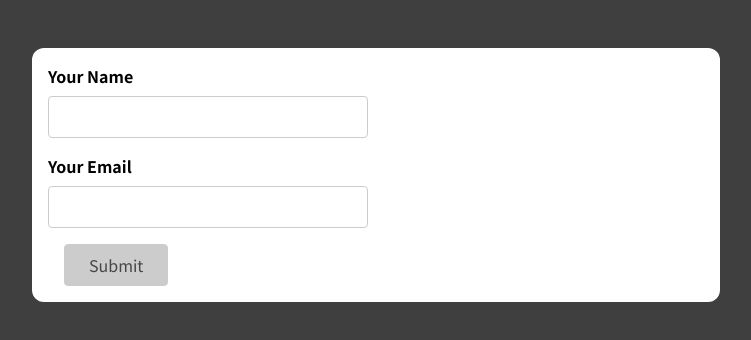
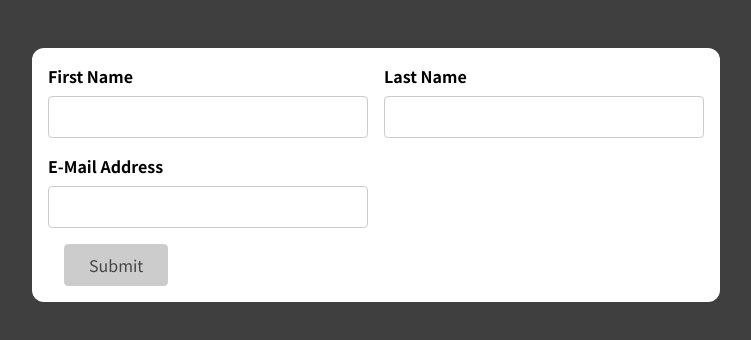
Before and after one commit to omergencoglu/forms-and-input-react, a React (Create React App) app: page / in a window 1280 px wide. Shown: the top 340 px of the page, without its empty margins (264-1015 px from the left). Built offline with nearby package versions, Linux system fonts and the light colour scheme.

Commit message:
Add BasicForm validation

```diff
--- a/src/App.js
+++ b/src/App.js
@@ -1,9 +1,9 @@
-import SimpleInput from './components/SimpleInput';
+import BasicForm from "./components/BasicForm";
 
 function App() {
   return (
     <div className="app">
-      <SimpleInput />
+      <BasicForm />
     </div>
   );
 }
--- a/src/components/BasicForm.js
+++ b/src/components/BasicForm.js
@@ -1,22 +1,119 @@
+import useInputNew from "../hooks/use-input-new";
+
 const BasicForm = (props) => {
+  const {
+    value: enteredFirstName,
+    isValid: firstNameIsValid,
+    hasError: firstNameHasError,
+    valueChangeHandler: firstNameChangeHandler,
+    inputBlurHandler: firstNameBlurHandler,
+    reset: firstNameReset,
+  } = useInputNew((value) => value.trim() !== "");
+
+  const {
+    value: enteredLastName,
+    isValid: lastNameIsValid,
+    hasError: lastNameHasError,
+    valueChangeHandler: lastNameChangeHandler,
+    inputBlurHandler: lastNameBlurHandler,
+    reset: lastNameReset,
+  } = useInputNew((value) => value.trim() !== "");
+
+  const {
+    value: enteredEmail,
+    isValid: emailIsValid,
+    hasError: emailHasError,
+    valueChangeHandler: emailChangeHandler,
+    inputBlurHandler: emailBlurHandler,
+    reset: emailReset,
+  } = useInputNew((value) => value.includes("@"));
+
+  let formIsValid = false;
+
+  if (firstNameIsValid && lastNameIsValid && emailIsValid) {
+    formIsValid = true;
+  }
+
+  const formSubmissionHandler = (event) => {
+    event.preventDefault();
+
+    if (!firstNameIsValid) {
+      return;
+    }
+    if (!lastNameIsValid) {
+      return;
+    }
+    if (!emailIsValid) {
+      return;
+    }
+
+    console.log(enteredFirstName);
+    console.log(enteredLastName);
+    console.log(enteredEmail);
+
+    // nameInputRef.current.value = ""; => Not ideal, don't manipulate the dom
+    firstNameReset();
+    lastNameReset();
+    emailReset();
+  };
+
+  const firstNameInputClasses = firstNameHasError
+    ? "form-control invalid"
+    : "form-control";
+
+  const lastNameInputClasses = lastNameHasError
+    ? "form-control invalid"
+    : "form-control";
+
+  const emailInputClasses = emailHasError
+    ? "form-control invalid"
+    : "form-control";
+
   return (
-    <form>
-      <div className='control-group'>
-        <div className='form-control'>
-          <label htmlFor='name'>First Name</label>
-          <input type='text' id='name' />
+    <form onSubmit={formSubmissionHandler}>
+      <div className="control-group">
+        <div className={firstNameInputClasses}>
+          <label htmlFor="fistName">First Name</label>
+          <input
+            type="text"
+            id="firstName"
+            value={enteredFirstName}
+            onChange={firstNameChangeHandler}
+            onBlur={firstNameBlurHandler}
+          />
+          {firstNameHasError && (
+            <p className="error-text">First name must not be empty.</p>
+          )}
         </div>
-        <div className='form-control'>
-          <label htmlFor='name'>Last Name</label>
-          <input type='text' id='name' />
+        <div className={lastNameInputClasses}>
+          <label htmlFor="lastName">Last Name</label>
+          <input
+            type="text"
+            id="lastName"
+            value={enteredLastName}
+            onChange={lastNameChangeHandler}
+            onBlur={lastNameBlurHandler}
+          />
+          {lastNameHasError && (
+            <p className="error-text">Last name must not be empty.</p>
+          )}
         </div>
       </div>
-      <div className='form-control'>
-        <label htmlFor='name'>E-Mail Address</label>
-        <input type='text' id='name' />
+      <div className={emailInputClasses}>
+        <label htmlFor="email">E-Mail Address</label>
+        <input
+          type="email"
+          id="email"
+          value={enteredEmail}
+          onChange={emailChangeHandler}
+          onBlur={emailBlurHandler}
+        />
+        {emailHasError && (
+          <p className="error-text">Please provide a valid email.</p>
+        )}
       </div>
-      <div className='form-actions'>
-        <button>Submit</button>
+      <div className="form-actions">
+        <button disabled={!formIsValid}>Submit</button>
       </div>
     </form>
   );
--- /dev/null
+++ b/src/hooks/use-input-new.js
@@ -0,0 +1,33 @@
+import { useState } from "react";
+
+const useInputNew = (validateValue) => {
+  const [enteredValue, setEnteredValue] = useState("");
+  const [isTouched, setIsTouched] = useState(false);
+
+  const valueIsValid = validateValue(enteredValue);
+  const hasError = !valueIsValid && isTouched;
+
+  const valueChangeHandler = (event) => {
+    setEnteredValue(event.target.value);
+  };
+
+  const inputBlurHandler = (event) => {
+    setIsTouched(true);
+  };
+
+  const reset = () => {
+    setEnteredValue("");
+    setIsTouched(false);
+  };
+
+  return {
+    value: enteredValue,
+    isValid: valueIsValid,
+    hasError,
+    valueChangeHandler,
+    inputBlurHandler,
+    reset,
+  };
+};
+
+export default useInputNew;
```
Also changed, not shown: 1 other file (tests, documents, lock files or other folders).
